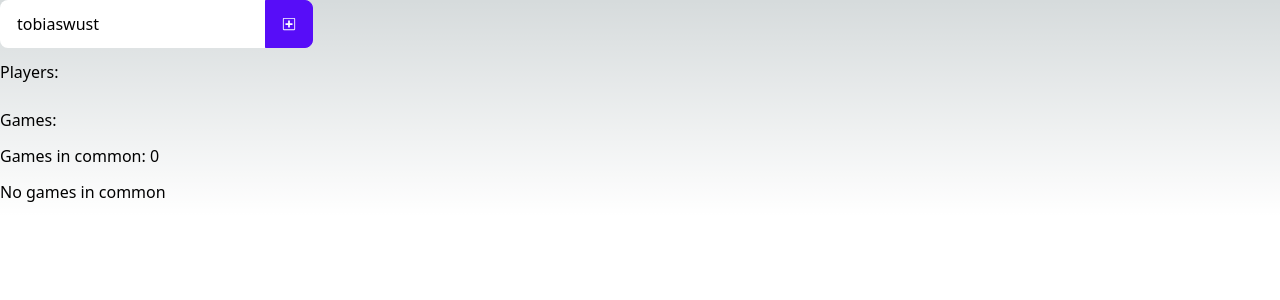
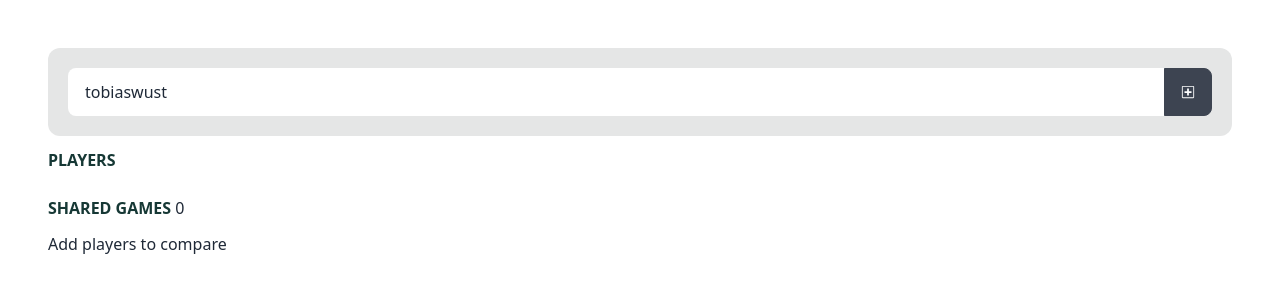
Before and after one commit to TobiasWust/sharedgames, a Next.js app: page / in a window 1280 px wide. Shown: the top 300 px of the page. Built offline with nearby package versions, Linux system fonts and the light colour scheme.

Commit message:
some styling

```diff
--- a/src/components/Game.tsx
+++ b/src/components/Game.tsx
@@ -10,22 +10,21 @@ export default function Game({ gameId }: { gameId: string }) {
     }
   );
 
-  if (isLoading) return <li>Loading...</li>;
+  if (isLoading) return <p>Loading...</p>;
   return (
-    <li>
     <a
+      className="m-auto w-full transition duration-500 hover:scale-105 hover:shadow-2xl"
       href={`https://store.steampowered.com/app/${data.appid}`}
       target="_blank"
       rel="noreferrer"
     >
       <Image
+        className="w-full rounded-lg"
         src={`https://cdn.cloudflare.steamstatic.com/steam/apps/${data.appid}/header.jpg`}
         alt=""
-          width={600}
-          height={338}
+        width={400}
+        height={225}
       />
-        {data.name}
     </a>
-    </li>
   );
 }
--- a/src/components/Player.tsx
+++ b/src/components/Player.tsx
@@ -20,21 +20,34 @@ export default function Player({
   getFriends,
 }: PlayerProps) {
   return (
-    <li>
-      <p>{player.personaname}</p>
-      <p className="flex gap-3">
-        <button type="button" onClick={() => removePlayer()}>
-          <GoDiffRemoved className="inline-block" />
-          Remove
-        </button>
-        <a href={player.profileurl} target="_blank" rel="noreferrer">
-          <SiSteam className="inline-block" /> Open in Steam
+    <tr>
+      <td>
+        <a
+          className="font-bold text-accent-content"
+          href={player.profileurl}
+          target="_blank"
+          rel="noreferrer"
+        >
+          {player.personaname}
         </a>
+      </td>
+      <td className="flex gap-3">
         {/* // todo open modal and select friends that I want to add */}
-        <button disabled type="button" onClick={() => getFriends()}>
+        <button
+          className="btn-outline btn-success btn gap-2"
+          type="button"
+          onClick={() => getFriends()}
+        >
           <GiThreeFriends className="inline-block" /> Import friends
         </button>
-      </p>
-    </li>
+        <button
+          className="btn-outline btn-error btn gap-2"
+          type="button"
+          onClick={() => removePlayer()}
+        >
+          <GoDiffRemoved className="inline-block" />
+        </button>
+      </td>
+    </tr>
   );
 }
--- a/src/pages/index.tsx
+++ b/src/pages/index.tsx
@@ -4,6 +4,7 @@ import { GoDiffAdded } from "react-icons/go";
 import Game from "../components/Game";
 import Player, { TPlayer } from "../components/Player";
 import intersection from "../utils/intersection";
+import shuffle from "../utils/shuffle";
 
 type PlayerWithGames = {
   player: TPlayer;
@@ -56,33 +57,33 @@ export default function Home() {
   return (
     <>
       <Head>
-        <title>Create Next App</title>
+        <title>SharedGames</title>
         <meta name="description" content="Generated by create next app" />
         <meta name="viewport" content="width=device-width, initial-scale=1" />
         <link rel="icon" href="/favicon.ico" />
       </Head>
-      <main className="grid max-w-md gap-3">
+      <main className="grid gap-3 p-4 md:p-12">
         <form
-          className="input-group"
+          className="input-group rounded-xl bg-base-300 p-5"
           onSubmit={(e) => {
             e.preventDefault();
             getPlayerData(playerId);
           }}
         >
           <input
-            className="input"
+            className="input w-full"
             placeholder="Enter Steam ID"
             type="text"
             value={playerId}
             onChange={(e) => setPlayerId(e.target.value)}
           />
-          <button className="btn-primary btn" type="button">
+          <button className="btn" type="submit">
             <GoDiffAdded />
           </button>
         </form>
 
-        <h2>Players:</h2>
-        <ul>
+        <h2 className="font-bold text-accent-content">PLAYERS</h2>
+        <table className="table w-full">
           {players.map((player) => (
             <Player
               key={player.player.steamid}
@@ -91,15 +92,20 @@ export default function Home() {
               getFriends={() => getFriends(player.player.steamid)}
             />
           ))}
-        </ul>
-        <h2>Games:</h2>
-        <p>Games in common: {gameIds.length}</p>
-        {gameIds.length === 0 && <p>No games in common</p>}
-        <ul>
-          {gameIds.map((gameId) => (
+        </table>
+        <h2>
+          <span className="font-bold text-accent-content">SHARED GAMES</span>{" "}
+          {gameIds.length}
+        </h2>
+        {players.length < 2 && <p>Add players to compare</p>}
+        {gameIds.length === 0 && players.length > 2 && (
+          <p>No games in common</p>
+        )}
+        <div className="grid grid-cols-[repeat(auto-fill,minmax(367px,1fr))] gap-3">
+          {shuffle(gameIds).map((gameId) => (
             <Game key={gameId} gameId={gameId} />
           ))}
-        </ul>
+        </div>
       </main>
     </>
   );
--- a/src/styles/globals.css
+++ b/src/styles/globals.css
@@ -2,81 +2,6 @@
 @tailwind base;
 @tailwind components;
 @tailwind utilities;
-
-:root {
-  --max-width: 1100px;
-  --border-radius: 12px;
-  --font-mono: ui-monospace, Menlo, Monaco, 'Cascadia Mono', 'Segoe UI Mono',
-    'Roboto Mono', 'Oxygen Mono', 'Ubuntu Monospace', 'Source Code Pro',
-    'Fira Mono', 'Droid Sans Mono', 'Courier New', monospace;
-
-  --foreground-rgb: 0, 0, 0;
-  --background-start-rgb: 214, 219, 220;
-  --background-end-rgb: 255, 255, 255;
-
-  --primary-glow: conic-gradient(
-    from 180deg at 50% 50%,
-    #16abff33 0deg,
-    #0885ff33 55deg,
-    #54d6ff33 120deg,
-    #0071ff33 160deg,
-    transparent 360deg
-  );
-  --secondary-glow: radial-gradient(
-    rgba(255, 255, 255, 1),
-    rgba(255, 255, 255, 0)
-  );
-
-  --tile-start-rgb: 239, 245, 249;
-  --tile-end-rgb: 228, 232, 233;
-  --tile-border: conic-gradient(
-    #00000080,
-    #00000040,
-    #00000030,
-    #00000020,
-    #00000010,
-    #00000010,
-    #00000080
-  );
-
-  --callout-rgb: 238, 240, 241;
-  --callout-border-rgb: 172, 175, 176;
-  --card-rgb: 180, 185, 188;
-  --card-border-rgb: 131, 134, 135;
-}
-
-@media (prefers-color-scheme: dark) {
-  :root {
-    --foreground-rgb: 255, 255, 255;
-    --background-start-rgb: 0, 0, 0;
-    --background-end-rgb: 0, 0, 0;
-
-    --primary-glow: radial-gradient(rgba(1, 65, 255, 0.4), rgba(1, 65, 255, 0));
-    --secondary-glow: linear-gradient(
-      to bottom right,
-      rgba(1, 65, 255, 0),
-      rgba(1, 65, 255, 0),
-      rgba(1, 65, 255, 0.3)
-    );
-
-    --tile-start-rgb: 2, 13, 46;
-    --tile-end-rgb: 2, 5, 19;
-    --tile-border: conic-gradient(
-      #ffffff80,
-      #ffffff40,
-      #ffffff30,
-      #ffffff20,
-      #ffffff10,
-      #ffffff10,
-      #ffffff80
-    );
-
-    --callout-rgb: 20, 20, 20;
-    --callout-border-rgb: 108, 108, 108;
-    --card-rgb: 100, 100, 100;
-    --card-border-rgb: 200, 200, 200;
-  }
-}
 
 * {
   box-sizing: border-box;
@@ -84,29 +9,14 @@
   margin: 0;
 }
 
-html,
 body {
-  max-width: 100vw;
-  overflow-x: hidden;
+  max-width: 1600px;
+  margin: 0 auto;
 }
 
-body {
-  color: rgb(var(--foreground-rgb));
-  background: linear-gradient(
-      to bottom,
-      transparent,
-      rgb(var(--background-end-rgb))
-    )
-    rgb(var(--background-start-rgb));
+img,
+svg,
+picture {
+  max-width: 100%;
+  display: block;
 }
-
-a {
-  color: inherit;
-  text-decoration: none;
-}
-
-@media (prefers-color-scheme: dark) {
-  html {
-    color-scheme: dark;
-  }
-}
--- /dev/null
+++ b/src/utils/shuffle.ts
@@ -0,0 +1,8 @@
+export default function shuffle<T>(array: T[]): T[] {
+  const newArray = [...array];
+  for (let i = newArray.length - 1; i > 0; i -= 1) {
+    const j = Math.floor(Math.random() * (i + 1));
+    [newArray[i], newArray[j]] = [newArray[j], newArray[i]];
+  }
+  return newArray;
+}
```
Lines whose indentation alone changed are shown as unchanged.
